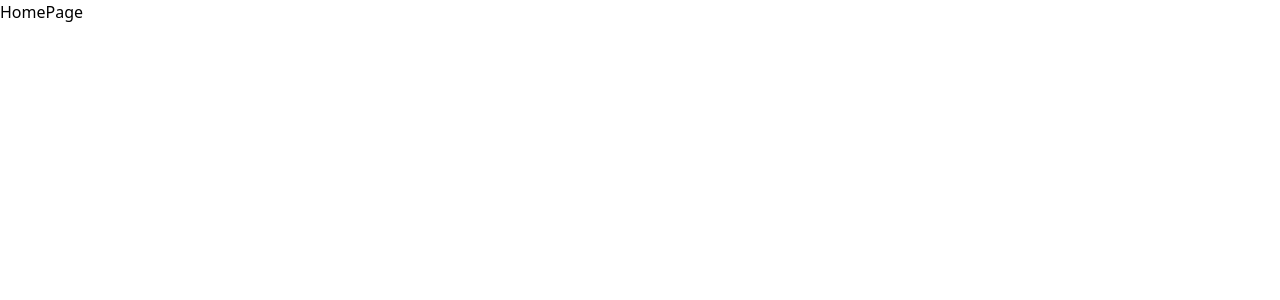
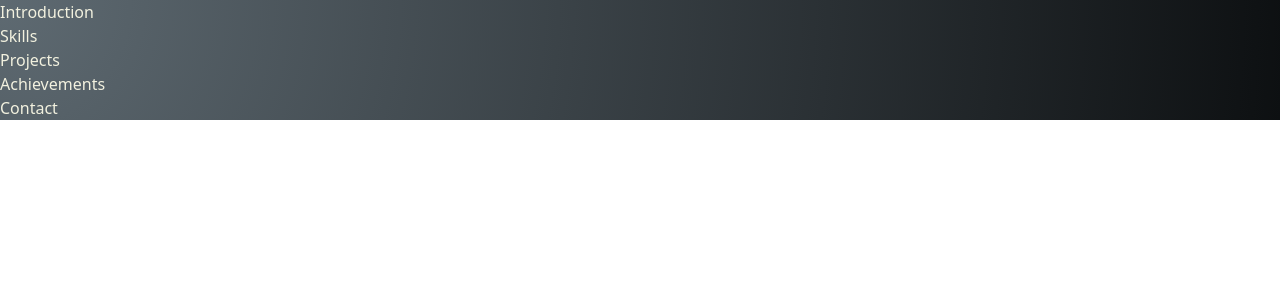
Before and after one commit to prasenjitpriyan/portfolio-website-prasenjit, a Next.js app: page / in a window 1280 px wide. Shown: the top 300 px of the page. Built offline with nearby package versions, Linux system fonts and the light colour scheme.

Commit message:
Motion wrapper added

```diff
--- a/app/page.tsx
+++ b/app/page.tsx
@@ -1,7 +1,23 @@
 import React from 'react'
+import Achievements from '@/sections/Achievements'
+import Introduction from '@/sections/Introduction'
+import Skills from '@/sections/Skills'
+import Projects from '@/sections/Projects'
+import Contact from '@/sections/Contact'
+import MotionWrapper from '@/components/MotionWrapper'
 
 const HomePage = () => {
-  return <div>HomePage</div>
+  return (
+    <main className="bg-my-color-1 text-my-color-3">
+      <MotionWrapper>
+        <Introduction />
+        <Skills />
+        <Projects />
+        <Achievements />
+        <Contact />
+      </MotionWrapper>
+    </main>
+  )
 }
 
 export default HomePage
--- /dev/null
+++ b/components/MotionDiv.tsx
@@ -0,0 +1,15 @@
+'use client'
+
+import React, { ReactNode } from 'react'
+import { motion, HTMLMotionProps } from 'framer-motion'
+
+// Define the types for the props, using HTMLMotionProps for motion elements
+interface MotionDivProps extends HTMLMotionProps<'div'> {
+  children: ReactNode
+}
+
+const MotionDiv: React.FC<MotionDivProps> = ({ children, ...props }) => {
+  return <motion.div {...props}>{children}</motion.div>
+}
+
+export default MotionDiv
--- /dev/null
+++ b/components/MotionWrapper.tsx
@@ -0,0 +1,34 @@
+'use client'
+
+import { useState, useEffect, ReactNode } from 'react'
+import MotionDiv from './MotionDiv'
+
+interface MotionWrapperProps {
+  children: ReactNode
+}
+
+const MotionWrapper = ({ children }: MotionWrapperProps) => {
+  const [mousePosition, setMousePosition] = useState({ x: 0, y: 0 })
+
+  useEffect(() => {
+    const handleMouseMove = (e: MouseEvent) => {
+      setMousePosition({ x: e.clientX, y: e.clientY })
+    }
+    window.addEventListener('mousemove', handleMouseMove)
+    return () => window.removeEventListener('mousemove', handleMouseMove)
+  }, [])
+
+  return (
+    <MotionDiv
+      className="relative overflow-hidden"
+      style={{
+        background: `radial-gradient(circle at ${mousePosition.x}px ${mousePosition.y}px, rgba(255, 255, 255, 0.15), rgba(0, 0, 0, 0.8))`
+      }}
+      transition={{ type: 'spring', stiffness: 50 }}
+    >
+      {children}
+    </MotionDiv>
+  )
+}
+
+export default MotionWrapper
--- a/sections/Achievements.tsx
+++ b/sections/Achievements.tsx
@@ -1,7 +1,11 @@
 import React from 'react'
 
 const Achievements = () => {
-  return <div>Achievements</div>
+  return (
+    <div className="min-h-screen flex justify-center items-center">
+      Achievements
+    </div>
+  )
 }
 
 export default Achievements
--- a/sections/Contact.tsx
+++ b/sections/Contact.tsx
@@ -1,7 +1,9 @@
 import React from 'react'
 
 const Contact = () => {
-  return <div>Contact</div>
+  return (
+    <div className="min-h-screen flex justify-center items-center">Contact</div>
+  )
 }
 
 export default Contact
--- a/sections/Introduction.tsx
+++ b/sections/Introduction.tsx
@@ -1,7 +1,11 @@
 import React from 'react'
 
 const Introduction = () => {
-  return <div>Introduction</div>
+  return (
+    <div className="min-h-screen flex justify-center items-center">
+      Introduction
+    </div>
+  )
 }
 
 export default Introduction
--- a/sections/Projects.tsx
+++ b/sections/Projects.tsx
@@ -1,7 +1,11 @@
 import React from 'react'
 
 const Projects = () => {
-  return <div>Projects</div>
+  return (
+    <div className="min-h-screen flex justify-center items-center">
+      Projects
+    </div>
+  )
 }
 
 export default Projects
--- a/sections/Skills.tsx
+++ b/sections/Skills.tsx
@@ -1,7 +1,9 @@
 import React from 'react'
 
 const Skills = () => {
-  return <div>Skills</div>
+  return (
+    <div className="min-h-screen flex justify-center items-center">Skills</div>
+  )
 }
 
 export default Skills
```
